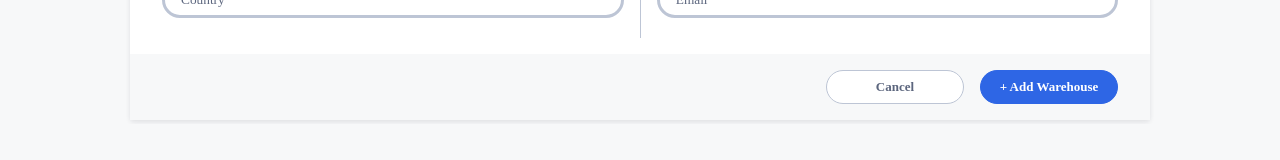
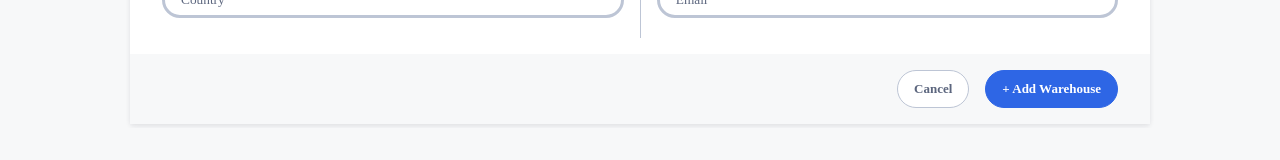
Before and after one commit to sunshineagoo17/group-four-instock, a React (Create React App) app: page /warehouse/add-warehouse in a window 1280 px wide. Shown: the part 528-688 px from the top of the page. Built offline with nearby package versions, Linux system fonts and the light colour scheme; a web font is replaced by a local one.

Commit message:
Fixed cancel buttons sizes in Add Warehouse and Edit Warehouse components

```diff
--- a/src/components/AddWarehouse/AddWarehouse.scss
+++ b/src/components/AddWarehouse/AddWarehouse.scss
@@ -31,7 +31,6 @@
       }
 
       @include for-tablet {
-        width: toRem(138);
         font-size: .813rem;
       }
 
@@ -71,6 +70,12 @@
       background-color: $pri-white;
       border: solid 1px $sec-cloud;
       color: $sec-slate;
+    }
+
+    @include for-tablet {
+      height: $btn-height-tablet;
+      width: fit-content;
+      @include padding(side, sizeIncrement(4));
     }
 
     a {
--- a/src/components/EditWarehouse/EditWarehouse.scss
+++ b/src/components/EditWarehouse/EditWarehouse.scss
@@ -135,7 +135,6 @@
     }
 
     @include for-tablet {
-      margin-right: .5rem;
       height: $btn-height-tablet;
       width: fit-content;
       border: solid 1px $sec-cloud;
```
